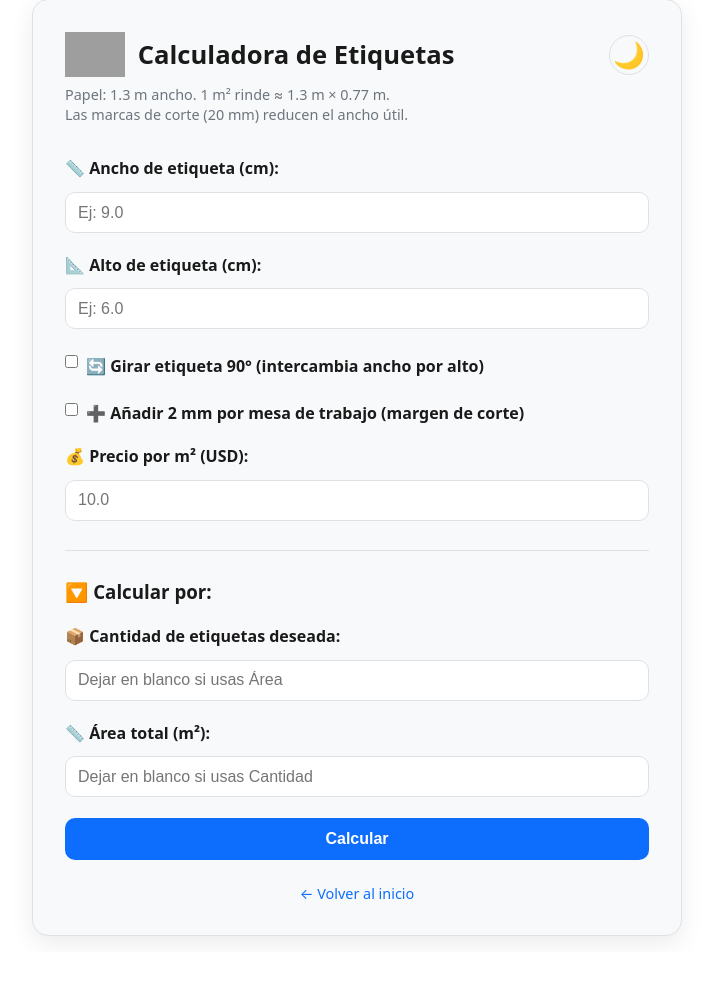
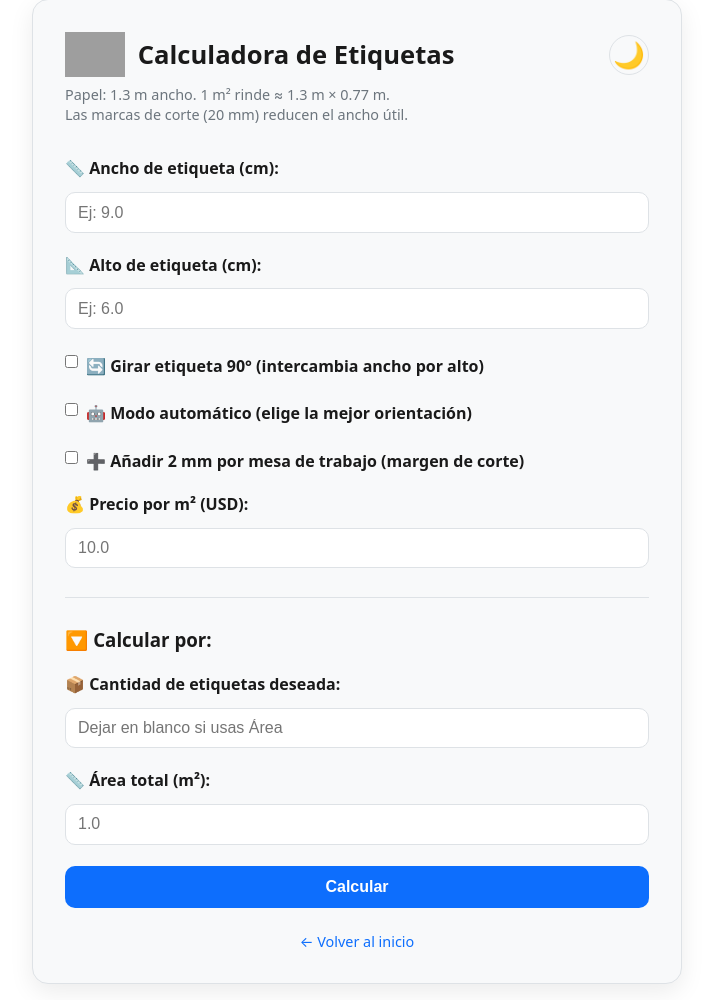
Before and after one commit to ditotravieso-01/traviesoprint, a Flask app: template tools/etiquetas/templates/etiquetas.html in a window 1280 px wide. Shown: the part 17-1017 px from the top of the page, without its empty margins (283-996 px from the left). Before the commit the page ends 956 px from the top, so only its background shows below. Run offline with Flask 3, Linux system fonts and the light colour scheme; the template is opened without the code that fills it, so the values that code supplies are empty; grey boxes are pictures that could not be loaded.

Commit message:
Añadir modo automático de giro y área por defecto = 1 m²

```diff
--- a/tools/etiquetas/app.py
+++ b/tools/etiquetas/app.py
@@ -1,17 +1,13 @@
-# =============================================================================
-# CairostudioKit - Calculadora de Etiquetas
-# =============================================================================
 from flask import Flask, request, render_template
 import math
 
 app = Flask(__name__)
 
-# Constantes físicas
 ANCHO_PAPEL_MM = 1300.0
 MARCA_CORTE_DEFAULT = 20.0
 MARGEN_MESA_MM = 2.0
 PRECIO_POR_DEFECTO = 10.0
-LARGO_1M2_MM = 769.230769  # 1 m² / 1.3 m = 0.76923 m = 769.23 mm
+LARGO_1M2_MM = 769.230769   # 1 m² / 1.3 m
 
 @app.route('/', methods=['GET', 'POST'])
 def index():
@@ -19,9 +15,11 @@ def index():
     error = ""
     ancho = alto = ""
     precio = PRECIO_POR_DEFECTO
-    cantidad = area = ""
+    cantidad = ""
+    area = "1"               # valor por defecto
     mesa_checked = "checked"
     girar_checked = ""
+    auto_girar_checked = ""
 
     if request.method == 'POST':
         try:
@@ -30,6 +28,7 @@ def index():
             precio_m2 = float(request.form['precio'])
             mesa_activo = request.form.get('mesa') == '1'
             girar_activo = request.form.get('girar') == '1'
+            auto_girar_activo = request.form.get('auto_girar') == '1'
             cantidad_str = request.form['cantidad'].strip()
             area_str = request.form['area'].strip()
 
@@ -38,108 +37,117 @@ def index():
             if not cantidad_str and not area_str:
                 raise ValueError("Introduce una cantidad de etiquetas o un área.")
 
-            # Aplicar giro si se solicita
-            if girar_activo:
-                ancho_cm, alto_cm = alto_cm, ancho_cm
-
-            # Convertir a mm y aplicar margen de mesa
+            # Convertir a mm
             ancho_mm = ancho_cm * 10.0
             alto_mm = alto_cm * 10.0
-            if mesa_activo:
-                ancho_efectivo = ancho_mm + MARGEN_MESA_MM
-                alto_efectivo = alto_mm + MARGEN_MESA_MM
-            else:
-                ancho_efectivo = ancho_mm
-                alto_efectivo = alto_mm
 
             ancho_util_mm = ANCHO_PAPEL_MM - 2 * MARCA_CORTE_DEFAULT
             if ancho_util_mm <= 0:
                 raise ValueError("Marca de corte demasiado grande para el papel.")
 
-            # Columnas (ancho)
-            columnas = int(ancho_util_mm // ancho_efectivo)
-            if columnas <= 0:
-                raise ValueError("La etiqueta no cabe en el ancho útil.")
+            mensaje_orientacion = ""
 
-            # Filas por metro (basado en largo de 1 m²)
-            filas_por_metro = int(LARGO_1M2_MM // alto_efectivo)
-            if filas_por_metro <= 0:
-                raise ValueError("La etiqueta es más alta que el largo de 1 m².")
+            if auto_girar_activo:
+                # ---- Calcular orientación normal ----
+                ancho_eff_norm = ancho_mm + MARGEN_MESA_MM if mesa_activo else ancho_mm
+                alto_eff_norm = alto_mm + MARGEN_MESA_MM if mesa_activo else alto_mm
+                col_norm = int(ancho_util_mm // ancho_eff_norm) if ancho_eff_norm > 0 else 0
+                fil_m2_norm = int(LARGO_1M2_MM // alto_eff_norm) if alto_eff_norm > 0 else 0
+                etiq_norm = col_norm * fil_m2_norm
 
-            etiquetas_por_m2 = columnas * filas_por_metro
+                # ---- Calcular orientación girada 90° ----
+                ancho_eff_gir = alto_mm + MARGEN_MESA_MM if mesa_activo else alto_mm
+                alto_eff_gir = ancho_mm + MARGEN_MESA_MM if mesa_activo else ancho_mm
+                col_gir = int(ancho_util_mm // ancho_eff_gir) if ancho_eff_gir > 0 else 0
+                fil_m2_gir = int(LARGO_1M2_MM // alto_eff_gir) if alto_eff_gir > 0 else 0
+                etiq_gir = col_gir * fil_m2_gir
 
+                if etiq_gir > etiq_norm:
+                    mejor = "girada 90°"
+                    ancho_efectivo = ancho_eff_gir
+                    alto_efectivo = alto_eff_gir
+                    columnas = col_gir
+                    filas_por_metro = fil_m2_gir
+                    etiquetas_por_m2 = etiq_gir
+                else:
+                    mejor = "normal"
+                    ancho_efectivo = ancho_eff_norm
+                    alto_efectivo = alto_eff_norm
+                    columnas = col_norm
+                    filas_por_metro = fil_m2_norm
+                    etiquetas_por_m2 = etiq_norm
+
+                mensaje_orientacion = f"🤖 Mejor orientación: **{mejor}** ({etiquetas_por_m2} etiquetas/m²)"
+            else:
+                # ---- Comportamiento manual ----
+                if girar_activo:
+                    ancho_mm, alto_mm = alto_mm, ancho_mm
+                    ancho_cm, alto_cm = alto_cm, ancho_cm
+
+                ancho_efectivo = ancho_mm + (MARGEN_MESA_MM if mesa_activo else 0)
+                alto_efectivo = alto_mm + (MARGEN_MESA_MM if mesa_activo else 0)
+
+                columnas = int(ancho_util_mm // ancho_efectivo) if ancho_efectivo > 0 else 0
+                filas_por_metro = int(LARGO_1M2_MM // alto_efectivo) if alto_efectivo > 0 else 0
+                etiquetas_por_m2 = columnas * filas_por_metro
+
+            if columnas <= 0 or filas_por_metro <= 0:
+                raise ValueError("La etiqueta no cabe en el área útil.")
+
+            # ---- Cálculo según cantidad o área ----
             if cantidad_str:
-                # ----- NUEVA LÓGICA: METROS COMPLETOS + ETIQUETAS ADICIONALES -----
                 cant_deseada = int(float(cantidad_str))
-                if cant_deseada <= 0:
-                    raise ValueError("La cantidad debe ser un número positivo.")
-
                 metros_completos = cant_deseada // etiquetas_por_m2
                 resto = cant_deseada % etiquetas_por_m2
 
                 if resto == 0:
-                    filas_extra = 0
-                    etiquetas_extra = 0
-                    area_parcial = 0.0
+                    area_total = metros_completos * 1.0
+                    precio_total = area_total * precio_m2
+                    resultado = f"""
+                    <strong>📊 Capacidad por m²:</strong> {etiquetas_por_m2} etiquetas<br>
+                    {mensaje_orientacion}<br>
+                    ✅ {metros_completos} metros completos exactos<br>
+                    • Área total: {area_total:.4f} m²<br>
+                    • Precio: <strong>${precio_total:.2f} USD</strong>
+                    """
                 else:
-                    # Calcular filas necesarias para el resto (completando la última fila)
                     filas_extra = math.ceil(resto / columnas)
                     etiquetas_extra = filas_extra * columnas
-                    # Área parcial = ancho papel (1.3 m) * (filas_extra * alto_efectivo en metros)
                     area_parcial = (ANCHO_PAPEL_MM / 1000.0) * (filas_extra * alto_efectivo / 1000.0)
-
-                area_total = metros_completos * 1.0 + area_parcial
-                precio_total = area_total * precio_m2
-                total_etiquetas = metros_completos * etiquetas_por_m2 + etiquetas_extra
-
-                # Construir resultado
-                if resto == 0:
+                    area_total = metros_completos * 1.0 + area_parcial
+                    precio_total = area_total * precio_m2
                     resultado = f"""
                     <strong>📊 Capacidad por m²:</strong> {etiquetas_por_m2} etiquetas<br>
-                    <strong>📈 Para {cant_deseada} etiquetas:</strong><br>
-                    ✅ {metros_completos} metros completos exactos<br>
+                    {mensaje_orientacion}<br>
+                    ✅ {metros_completos} metros completos + {etiquetas_extra} etiquetas adicionales<br>
+                    • Las {etiquetas_extra} etiquetas ocupan {filas_extra} fila(s) extra<br>
                     • Área total: {area_total:.4f} m²<br>
-                    • Precio estimado: <strong>${precio_total:.2f} USD</strong>
-                    """
-                else:
-                    resultado = f"""
-                    <strong>📊 Capacidad por m²:</strong> {etiquetas_por_m2} etiquetas<br>
-                    <strong>📈 Para {cant_deseada} etiquetas:</strong><br>
-                    ✅ {metros_completos} metros completos + {etiquetas_extra} etiquetas adicionales<br>
-                    • Las {etiquetas_extra} etiquetas adicionales ocupan {filas_extra} fila(s) extra<br>
-                    • Área total: {area_total:.4f} m²<br>
-                    • Precio estimado: <strong>${precio_total:.2f} USD</strong>
+                    • Precio: <strong>${precio_total:.2f} USD</strong>
                     """
                 cantidad = cantidad_str
             else:
-                # ----- CÁLCULO POR ÁREA (sin cambios) -----
                 area_total = float(area_str)
-                if area_total <= 0:
-                    raise ValueError("El área debe ser positiva.")
                 largo_total_mm = (area_total / (ANCHO_PAPEL_MM / 1000.0)) * 1000.0
                 filas = int(largo_total_mm // alto_efectivo)
                 cantidad_etiq = filas * columnas
                 precio_total = area_total * precio_m2
-
                 resultado = f"""
-                <strong>📊 Distribución en el rollo:</strong><br>
-                • Ancho útil del papel: {ancho_util_mm/10:.2f} cm<br>
-                • Columnas: {columnas} (cada etiqueta ocupa {ancho_efectivo/10:.2f} cm de ancho efectivo)<br>
-                • Alto por etiqueta: {alto_efectivo/10:.2f} cm<br><br>
-                <strong>📈 En {area_total} m² de papel:</strong><br>
-                • Largo del rollo: {largo_total_mm/1000:.3f} m<br>
-                • Filas completas: {filas}<br>
+                <strong>📊 Distribución en {area_total} m²:</strong><br>
+                {mensaje_orientacion}<br>
+                • Ancho útil: {ancho_util_mm/10:.2f} cm, Columnas: {columnas}<br>
+                • Alto por etiqueta: {alto_efectivo/10:.2f} cm, Filas: {filas}<br>
                 • Total etiquetas: <strong>{cantidad_etiq}</strong><br>
                 • Precio: <strong>${precio_total:.2f} USD</strong>
                 """
                 area = area_str
 
-            # Conservar valores del formulario
+            # Preservar valores del formulario
             ancho = request.form['ancho']
             alto = request.form['alto']
             precio = precio_m2
             mesa_checked = "checked" if mesa_activo else ""
             girar_checked = "checked" if girar_activo else ""
+            auto_girar_checked = "checked" if auto_girar_activo else ""
 
         except Exception as e:
             error = f"❌ {e}"
@@ -147,9 +155,10 @@ def index():
             alto = request.form.get('alto', '')
             precio = request.form.get('precio', PRECIO_POR_DEFECTO)
             cantidad = request.form.get('cantidad', '')
-            area = request.form.get('area', '')
+            area = request.form.get('area', '1')
             mesa_checked = "checked" if request.form.get('mesa') == '1' else ""
             girar_checked = "checked" if request.form.get('girar') == '1' else ""
+            auto_girar_checked = "checked" if request.form.get('auto_girar') == '1' else ""
 
     return render_template('etiquetas.html',
                            resultado=resultado,
@@ -160,7 +169,8 @@ def index():
                            cantidad=cantidad,
                            area=area,
                            mesa_checked=mesa_checked,
-                           girar_checked=girar_checked)
+                           girar_checked=girar_checked,
+                           auto_girar_checked=auto_girar_checked)
 
 if __name__ == '__main__':
     app.run(host='0.0.0.0', port=5000, debug=True)
--- a/tools/etiquetas/templates/etiquetas.html
+++ b/tools/etiquetas/templates/etiquetas.html
@@ -83,7 +83,7 @@
 <body>
     <div class="container">
         <div class="logo-title">
-            <img src="https://portal.cairostudio.cu/logo.png" alt="CairoStudio">
+            <img src="https://kit.cairostudio.cu/logo.png" alt="CairoStudio">
             <span>Calculadora de Etiquetas</span>
             <button id="theme-toggle" onclick="toggleDark()" title="Modo oscuro">
                 <span id="theme-icon">🌙</span>
@@ -107,6 +107,11 @@
             </div>
 
             <div class="checkbox-group">
+                <input type="checkbox" id="auto_girar" name="auto_girar" value="1" {{ auto_girar_checked }}>
+                <label for="auto_girar">🤖 Modo automático (elige la mejor orientación)</label>
+            </div>
+
+            <div class="checkbox-group">
                 <input type="checkbox" id="mesa" name="mesa" value="1" {{ mesa_checked }}>
                 <label for="mesa">➕ Añadir 2 mm por mesa de trabajo (margen de corte)</label>
             </div>
@@ -120,7 +125,7 @@
             <input type="number" step="any" name="cantidad" placeholder="Dejar en blanco si usas Área" value="{{ cantidad }}">
 
             <label>📏 Área total (m²):</label>
-            <input type="number" step="any" name="area" placeholder="Dejar en blanco si usas Cantidad" value="{{ area }}">
+            <input type="number" step="any" name="area" placeholder="1.0" value="{{ area }}">
 
             <button type="submit">Calcular</button>
         </form>
```
